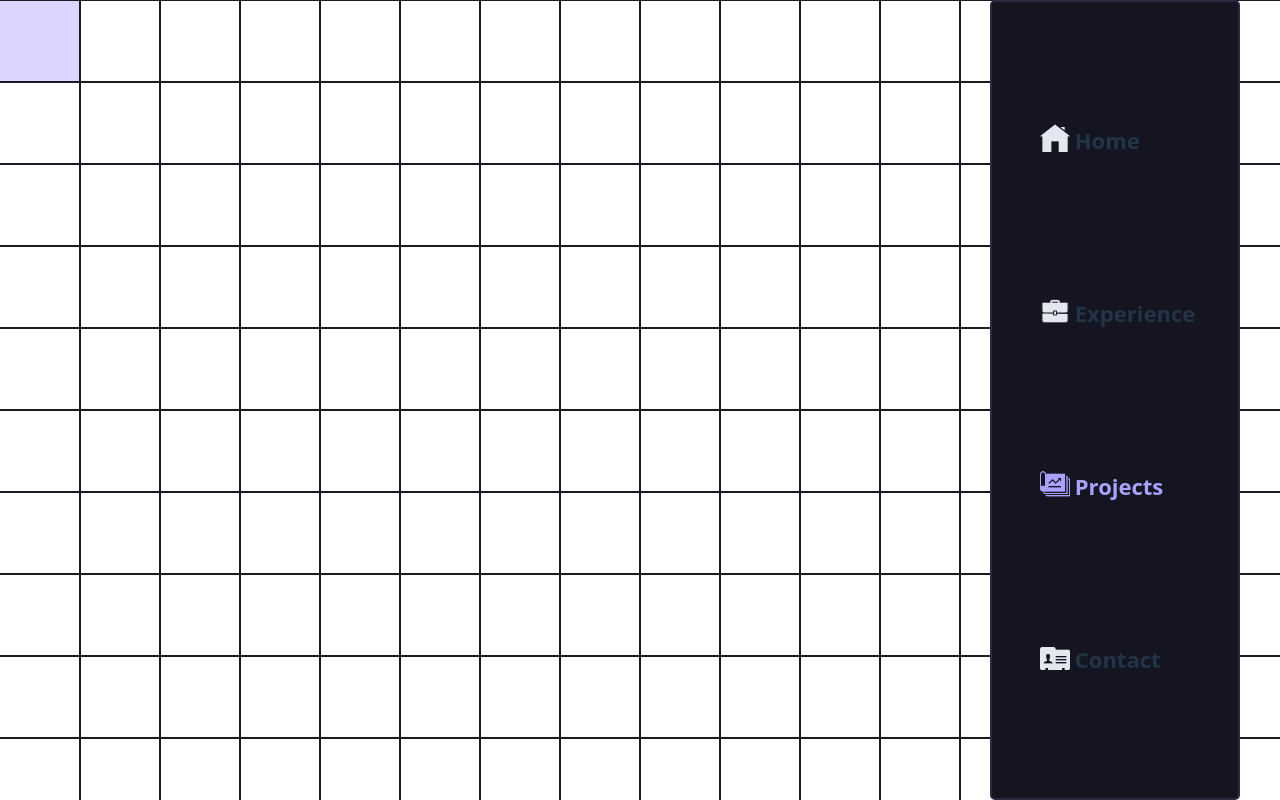
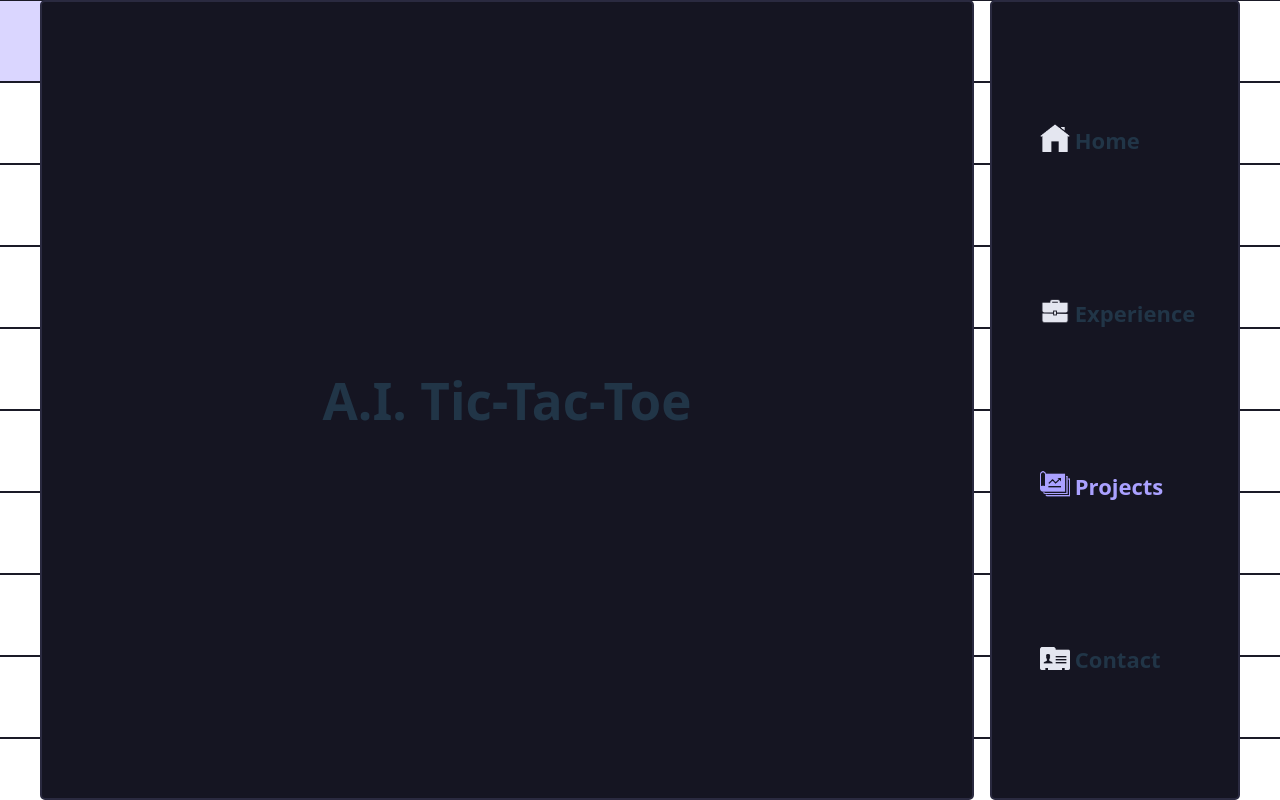
Before and after one commit to devangmalhotra/portfolio-website, a React (Vite) app: page / in a window 1280 px wide. Both pictures are taken after a click on the item "Projects". Built offline with nearby package versions, Linux system fonts and the light colour scheme.

Commit message:
updated files

```diff
--- a/src/Components/MainContentContainer/MainContentContainer.jsx
+++ b/src/Components/MainContentContainer/MainContentContainer.jsx
@@ -9,6 +9,7 @@ import LinkedinCard from '../Home/LinkedinCard/LinkedinCard'
 import EmailCard from '../Contact/EmailCard/EmailCard'
 import PhoneCard from '../Contact/PhoneCard/PhoneCard'
 import DiscordCard from '../Contact/DiscordCard/DiscordCard'
+import ProjectCard from '../Projects/ProjectCard/ProjectCard'
 import { useState } from 'react'
 
 function MainContentContainer() {
@@ -34,7 +35,7 @@ function MainContentContainer() {
             </div>
             ) }, { name: 'projects', content: (
     <div id='projects-page' className='page'>
-
+                <ProjectCard name='A.I. Tic-Tac-Toe' />
             </div>
             ) }, { name: 'contact', content: (
     <div id='contact-page' className='page'>
--- a/src/Components/Projects/ProjectCard/ProjectCard.jsx
+++ b/src/Components/Projects/ProjectCard/ProjectCard.jsx
@@ -0,0 +1,12 @@
+import React from 'react'
+import './ProjectCard.css'
+
+function ProjectCard(props) {
+  return (
+    <div className='card'>
+        <h1>{props.name}</h1>
+    </div>
+  )
+}
+
+export default ProjectCard
```
Also changed, not shown: src/Components/MainContentContainer/MainContentContainer.css (line endings or trailing spaces).
